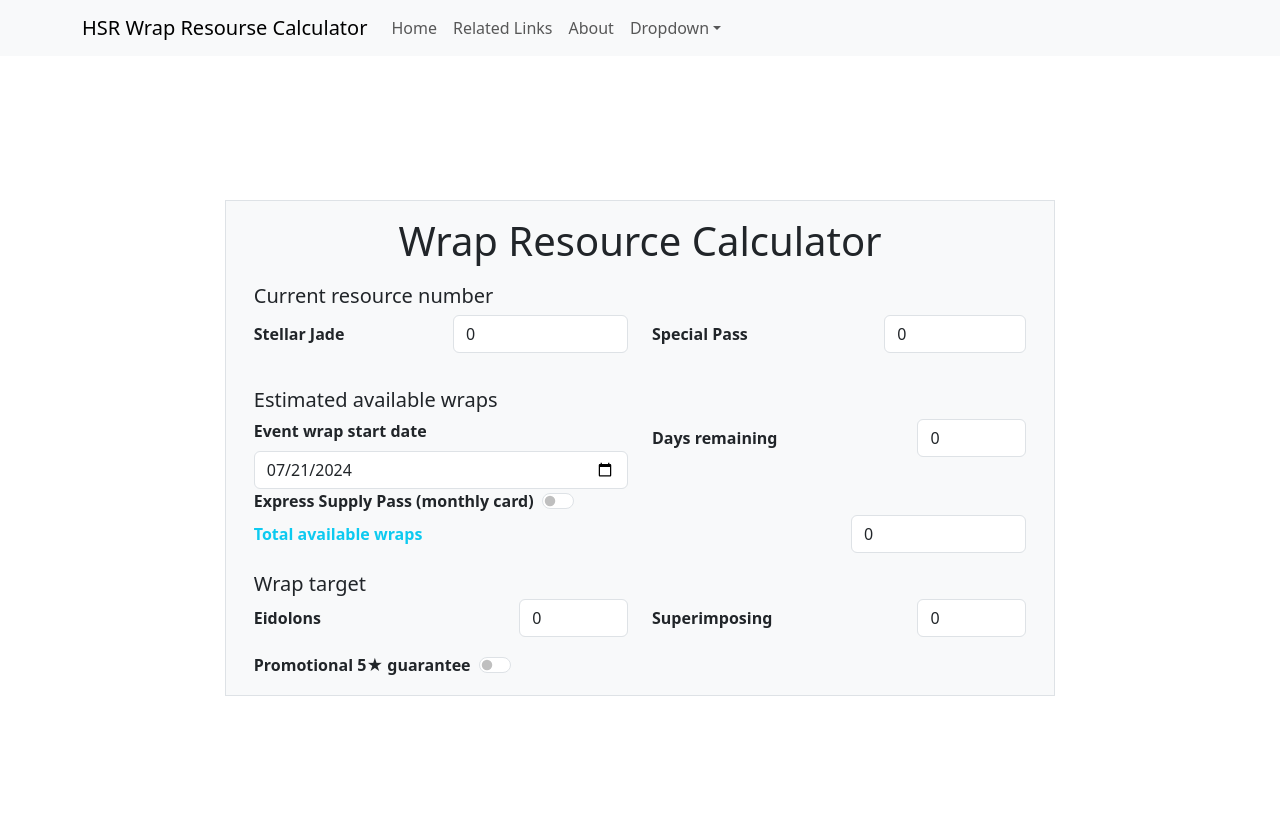
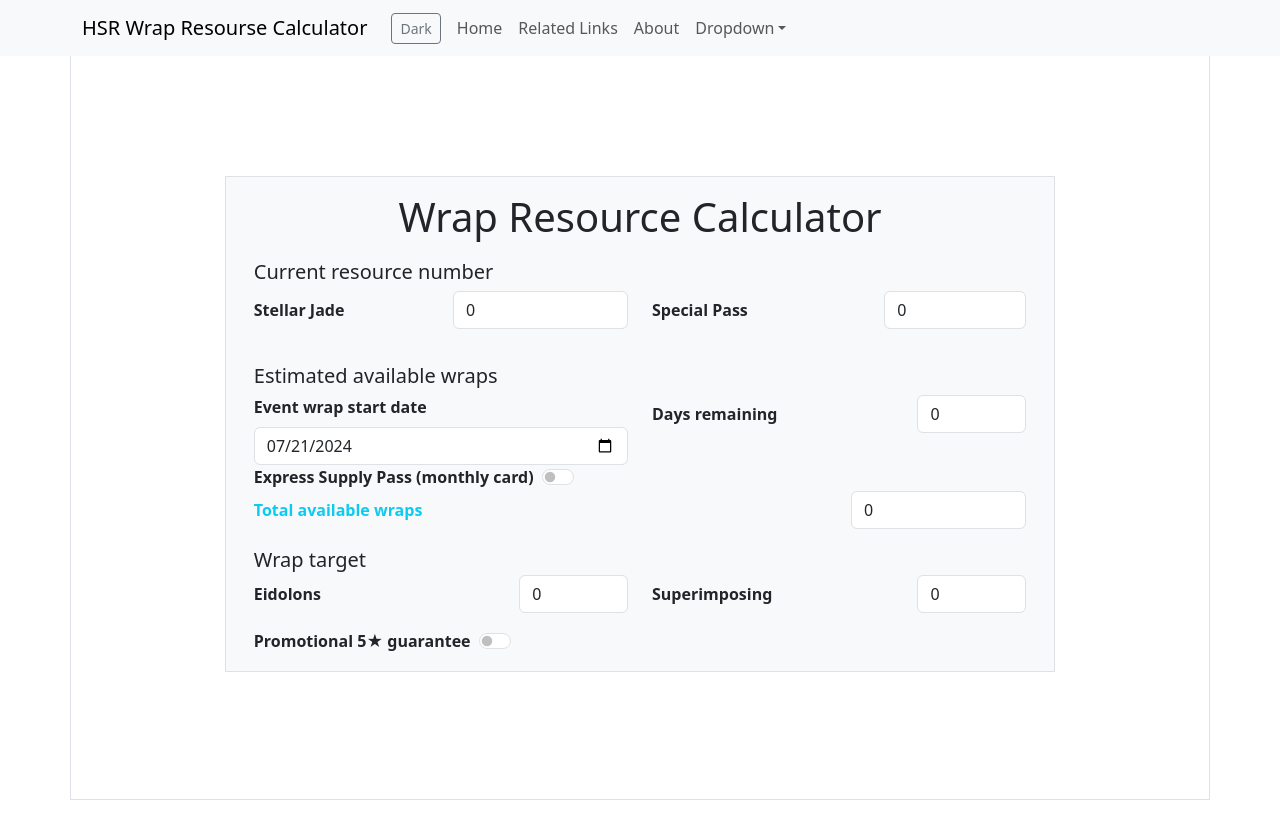
Before and after one commit to thundermo/HSR_warp_resource_calculator, a React (Vite) app: page / in a window 1280 px wide. Shown: the top 838 px of the page. After the commit the page ends 800 px from the top, so only its background shows below. Built offline with nearby package versions, Linux system fonts and the light colour scheme.

Commit message:
added Dark mode switch (#4)

```diff
--- a/index.html
+++ b/index.html
@@ -1,5 +1,5 @@
 <!DOCTYPE html>
-<html lang="en">
+<html lang="en" data-bs-theme="light">
   <head>
     <meta charset="UTF-8" />
     <link rel="icon" type="image/svg+xml" href="/vite.svg" />
--- /dev/null
+++ b/src/components/DarkModeSwitch.tsx
@@ -0,0 +1,29 @@
+import { useEffect, useState } from "react";
+import { Button } from "react-bootstrap";
+
+const DarkModeSwitch = () => {
+  const [darkMode, setDarkMode] = useState(false);
+
+  const handleDarkModeBtnClick = () => {
+    setDarkMode(!darkMode);
+  };
+
+  useEffect(() => {
+    const htmlElement = document.querySelector("html")!;
+    htmlElement.setAttribute("data-bs-theme", darkMode ? "dark" : "light");
+  }, [darkMode]);
+
+  return (
+    <div>
+      <Button
+        size="sm"
+        variant="outline-secondary"
+        onClick={handleDarkModeBtnClick}
+      >
+        {darkMode ? "Light" : "Dark"}
+      </Button>
+    </div>
+  );
+};
+
+export default DarkModeSwitch;
--- a/src/components/MyNavbar.tsx
+++ b/src/components/MyNavbar.tsx
@@ -3,13 +3,19 @@ import Nav from "react-bootstrap/Nav";
 import Navbar from "react-bootstrap/Navbar";
 import NavDropdown from "react-bootstrap/NavDropdown";
 import { Link } from "react-router-dom";
+import DarkModeSwitch from "./DarkModeSwitch";
 
 const MyNavbar = () => {
   return (
-    <Navbar expand="lg" className="bg-body-tertiary">
+    <Navbar expand="lg" className="fixed-top bg-body-tertiary">
       <Container>
         <Navbar.Brand href="/">HSR Wrap Resourse Calculator</Navbar.Brand>
-        <Navbar.Toggle aria-controls="basic-navbar-nav" />
+        <div className="d-flex justify-content-end">
+          <div className="px-2 py-1">
+            <DarkModeSwitch />
+          </div>
+          <Navbar.Toggle aria-controls="basic-navbar-nav" />{" "}
+        </div>
         <Navbar.Collapse id="basic-navbar-nav">
           <Nav className="me-auto">
             <Nav.Link as={Link} to="/">
--- /dev/null
+++ b/src/main.css
@@ -0,0 +1,4 @@
+[data-bs-theme="dark"] .bg-light {
+    background-color: #343a40 !important; /* Dark background */
+    color: #dee2e6!important; /* Light text color */
+  }
--- a/src/main.tsx
+++ b/src/main.tsx
@@ -1,9 +1,9 @@
 import React from "react";
 import ReactDOM from "react-dom/client";
-import App from "./App";
 import { createBrowserRouter, RouterProvider } from "react-router-dom";
 import "bootstrap/dist/css/bootstrap.css";
 import "./App.css";
+import "./main.css";
 import ErrorPage from "./pages/ErrorPage";
 import Home from "./pages/Home";
 import Root from "./routes/Root";
--- /dev/null
+++ b/src/pages/Home.css
@@ -0,0 +1,4 @@
+.calculaotr{
+    max-width: 540px;
+    margin: 0 auto;
+}
--- a/src/pages/Home.tsx
+++ b/src/pages/Home.tsx
@@ -1,15 +1,16 @@
 import { useState } from "react";
 import ResourseCalculator from "../components/ResourceCalculator";
+import "./Home.css";
 
 function Home() {
-  const [alertVisible, setAlertVisible] = useState(false);
-
   return (
-    <div className="container vh-100 d-flex align-items-center justify-content-center">
-      <div className="border bg-light mb-3">
-        <ResourseCalculator />
+    <>
+      <div className="border container vh-100 d-flex align-items-center justify-content-center">
+        <div className="border mx-3 mt-5 bg-light">
+          <ResourseCalculator />
+        </div>
       </div>
-    </div>
+    </>
   );
 }
 
--- a/src/routes/Root.tsx
+++ b/src/routes/Root.tsx
@@ -1,15 +1,17 @@
 import MyNavbar from "../components/MyNavbar";
 import { Outlet } from "react-router-dom";
 
-const Layout = () => {
+const Root = () => {
   return (
     <>
       <div id="layout">
-        <MyNavbar />
+        <div className="sticky-nav">
+          <MyNavbar />
+        </div>
+        <Outlet />
       </div>
-      <Outlet />
     </>
   );
 };
 
-export default Layout;
+export default Root;
```
Also changed, not shown: src/pages/Layout.tsx (deleted, +0 -14 lines).
